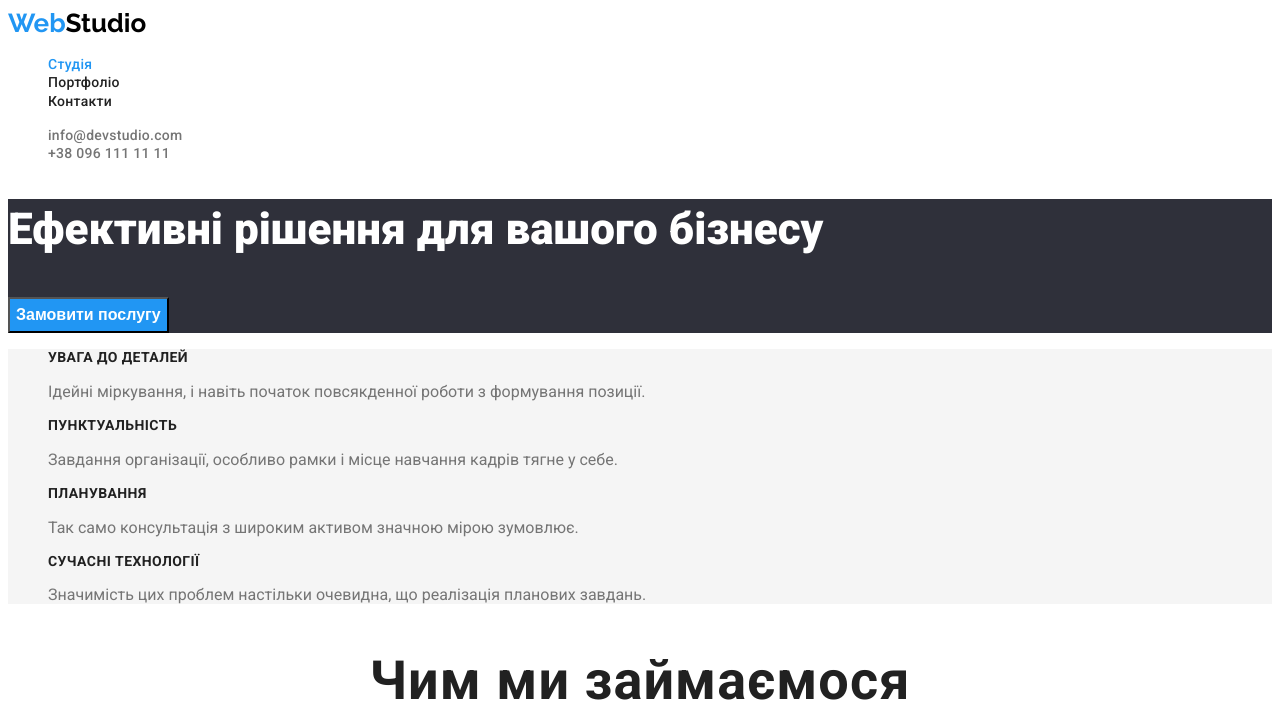
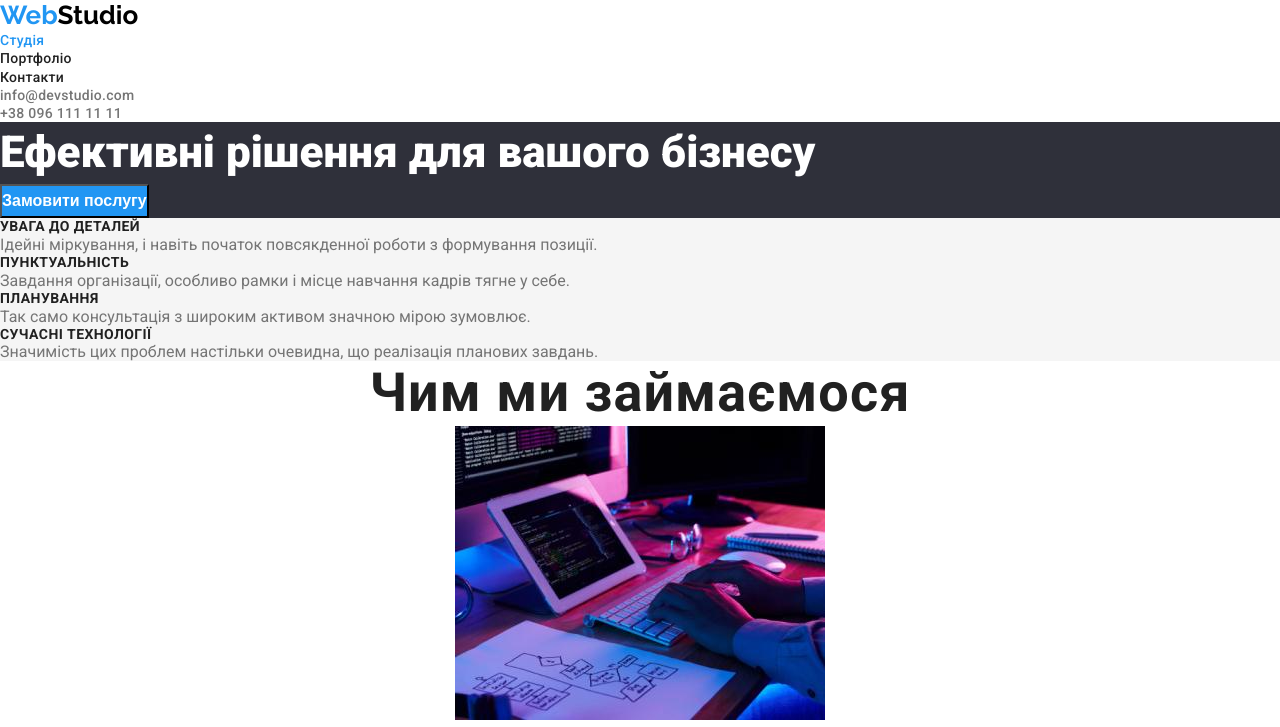
Before and after one commit to DoktorPixel/GoIT, a plain HTML site: page index.html in a window 1280 px wide. Shown: the top 727 px of the page. Drawn offline with Linux system fonts and the light colour scheme.

Commit message:
bsae structure for styles

```diff
--- /dev/null
+++ b/css/components/header.css
@@ -0,0 +1,3 @@
+.header {
+    background-color: var(--color-white)
+}
--- /dev/null
+++ b/css/components/main.css
@@ -0,0 +1,3 @@
+@import './footer.css';
+@import './header.css';
+@import './hero-section.css';
--- /dev/null
+++ b/css/design-system/base.css
@@ -0,0 +1,18 @@
+* {
+    margin: 0;
+    padding: 0;
+    box-sizing: border-box;
+    list-style: none;
+    text-decoration: none;
+}
+
+.main-container {
+    width: 100%;
+    max-width: 1280px;
+    margin: 0 auto;
+}
+
+body {
+    font-family: Roboto, sans-serif;
+    color: var(--color-primary);
+}
--- /dev/null
+++ b/css/design-system/main.css
@@ -0,0 +1,3 @@
+@import './base.css';
+@import './variables.css';
+@import './typography.css';
--- /dev/null
+++ b/css/design-system/typography.css
@@ -0,0 +1,5 @@
+.primary-font {
+    font-size: 16px;
+    font-weight: 400;
+    line-height: 22px;
+}
--- /dev/null
+++ b/css/design-system/variables.css
@@ -0,0 +1,14 @@
+:root {
+    --color-primary: #757575;
+    /* главный цвет текста */
+    --color-secondary: #212121;
+    --color-logo: #2196F3;
+    --color-background-color: #F5F5F5;
+    --color-background-hero: #2F303A;
+    --color-action: #2196F3;
+    --color-white: #fff;
+    --color-adres: #757575;
+    --color-background-batton: #F5F4FA;
+    --color-black: #000;
+    --color-hero-button-action: #188CE8;
+}
--- a/css/styles.css
+++ b/css/styles.css
@@ -1,29 +1,8 @@
+@import './components/main.css';
+@import './design-system/main.css';
+
 /* кнопка - спокойное состояние и ховер + фокус */
 
-:root {
-    --color-primary: #757575;
-    /* главный цвет текста */
-    --color-secondary: #212121;
-    --color-logo: #2196F3;
-    --color-background-color: #F5F5F5;
-    --color-background-hero: #2F303A;
-    --color-action: #2196F3;
-    --color-white: #fff;
-    --color-adres: #757575;
-    --color-background-batton: #F5F4FA;
-    --color-black: #000;
-    --color-hero-button-action: #188CE8;
-}
-
-
-body {
-    font-family: Roboto, sans-serif;
-    color: var(--color-primary);
-}
-
-.header {
-    background-color: var(--color-white)
-}
 
 .logo-link {
     color: var(--color-black);
--- a/index.html
+++ b/index.html
@@ -14,7 +14,8 @@
     <link rel="stylesheet" href="./css/styles.css" />
   </head>
   <body>
-    <header class="header">
+    <div>
+      <header class="header main-container">
         <nav>
           <a href="./index.html" class="logo-link"> <span>Web</span>Studio</a>
           <ul class="site-nav">
@@ -31,7 +32,9 @@
               >info@devstudio.com</a
             >
           </li>
-        <li><a class="adres" href="tel:+380961111111">+38 096 111 11 11</a></li>
+          <li>
+            <a class="adres" href="tel:+380961111111">+38 096 111 11 11</a>
+          </li>
         </ul>
       </header>
 
@@ -53,8 +56,8 @@
             <li>
               <h3>ПУНКТУАЛЬНІСТЬ</h3>
               <p>
-              Завдання організації, особливо рамки і місце навчання кадрів тягне
-              у себе.
+                Завдання організації, особливо рамки і місце навчання кадрів
+                тягне у себе.
               </p>
             </li>
             <li>
@@ -66,8 +69,8 @@
             <li>
               <h3>СУЧАСНІ ТЕХНОЛОГІЇ</h3>
               <p>
-              Значимість цих проблем настільки очевидна, що реалізація планових
-              завдань.
+                Значимість цих проблем настільки очевидна, що реалізація
+                планових завдань.
               </p>
             </li>
           </ul>
@@ -174,5 +177,6 @@
           </ul>
         </address>
       </footer>
+    </div>
   </body>
 </html>
```
Also changed, not shown: css/components/footer.css (added), css/components/hero-section.css (added). Lines whose indentation alone changed are shown as unchanged.
